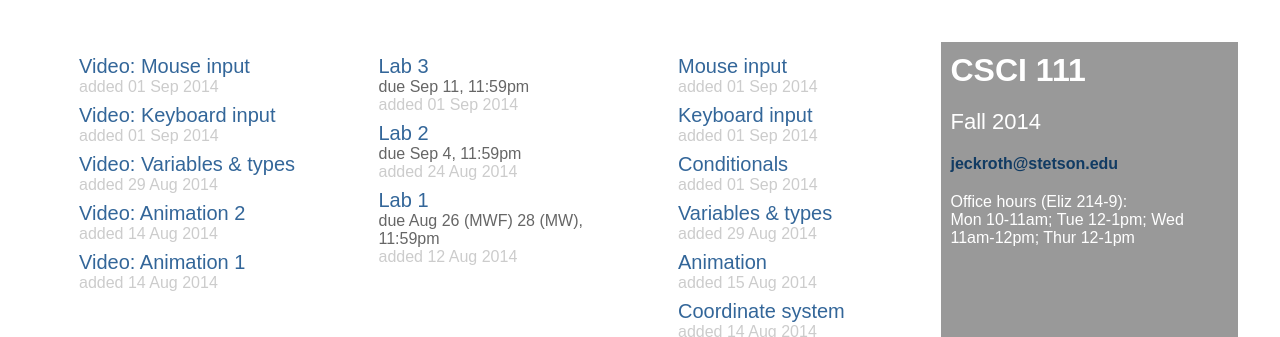
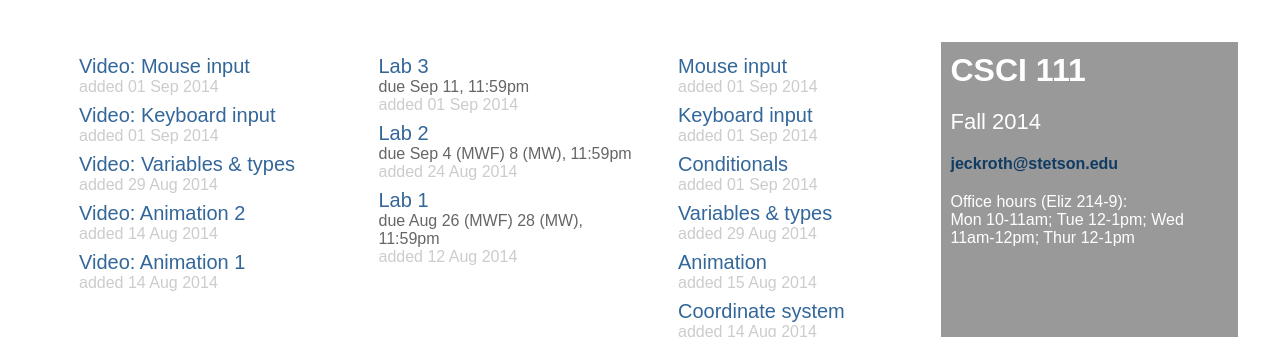
Before and after one commit to joshuaeckroth/csci111-website, a Jekyll site: the page built from index.markdown, in a window 1280 px wide. Shown: the top 337 px of the page. Built offline with Jekyll 4.4.1, drawn with Linux system fonts in a browser that asks for light colours; Markdown is read by kramdown in place of the engine named in the settings.

Commit message:
Updated lab 2 due date.

```diff
--- a/labs/_posts/2014-08-24-lab-2.markdown
+++ b/labs/_posts/2014-08-24-lab-2.markdown
@@ -1,7 +1,7 @@
 ---
 layout: post
 title: Lab 2
-due: Sep 4, 11:59pm
+due: Sep 4 (MWF) 8 (MW), 11:59pm
 ---
 
 # Lab 2
```
